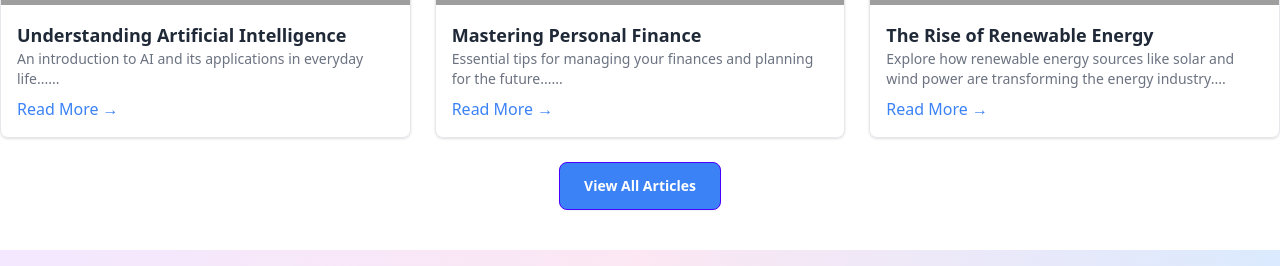
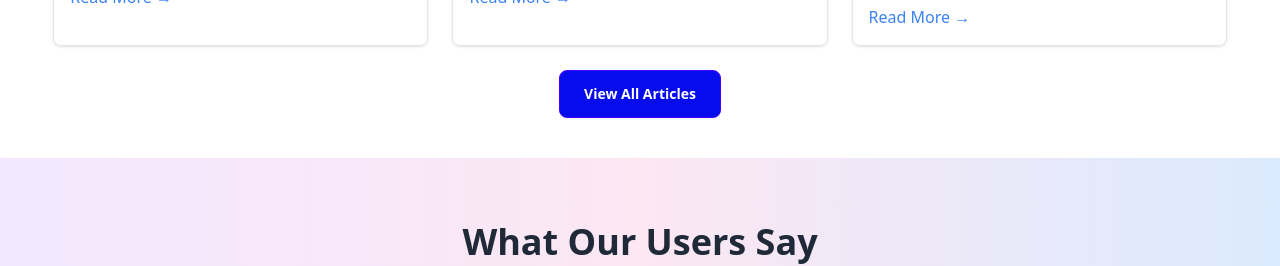
Before and after one commit to programmerrabbanii/news-paper-clients-, a React (Vite) app: page / in a window 1280 px wide. Shown: the part 1070-1336 px from the top of the page. Built offline with nearby package versions, Linux system fonts and the light colour scheme; no server answers; grey boxes are pictures that could not be loaded.

Commit message:
added the navigage whene clicke all artical page

```diff
--- a/src/components/FeaturedArticles.jsx
+++ b/src/components/FeaturedArticles.jsx
@@ -1,4 +1,5 @@
 import React from "react";
+import { Link } from "react-router-dom";
 
 const FeaturedArticles = () => {
   // Static list of articles
@@ -54,7 +55,7 @@ const FeaturedArticles = () => {
   ];
 
   return (
-    <section className="py-10">
+    <section className="py-10 w-11/12 mx-auto">
       <h2 className="text-3xl font-bold text-center mb-6">Trending Articles</h2>
       <div className="grid grid-cols-1 md:grid-cols-2 lg:grid-cols-3 gap-6">
         {articles.map((article) => (
@@ -83,12 +84,12 @@ const FeaturedArticles = () => {
         ))}
       </div>
       <div className="text-center mt-6">
-        <a
-          href="/articles"
-          className="btn btn-primary bg-blue-500 text-white px-6 py-2 rounded-lg"
+        <Link to="/allartical"
+
+          className="btn btn-primary bg-[#070CEC] text-white px-6 py-2 rounded-lg"
         >
           View All Articles
-        </a>
+        </Link>
       </div>
     </section>
   );
--- a/src/page/AllArticles.jsx
+++ b/src/page/AllArticles.jsx
@@ -30,7 +30,7 @@ const AllArticles = () => {
     }
 
     return (
-        <div>
+        <div className='w-11/12 mx-auto'>
             <h3 className="text-2xl font-bold mb-4">All Articles</h3>
 
             {/* Filter Section */}
@@ -83,7 +83,7 @@ const AllArticles = () => {
                             className={`mt-2 px-4 py-2 rounded ${
                                 article.isPremium && !article.isSubscribed
                                     ? 'bg-gray-400 cursor-not-allowed'
-                                    : 'bg-blue-500 text-white'
+                                    : 'bg-[#070CEC] text-white'
                             }`}
                             disabled={article.isPremium && !article.isSubscribed}
                             onClick={() =>
--- a/src/page/Home.jsx
+++ b/src/page/Home.jsx
@@ -4,7 +4,7 @@ import Slider from '../components/Slider';
 // import AllPublishers from '../components/AllPublishers';
 import Plans from '../components/Plans';
 // import Statistics from '../components/Statistics';
-import SubscriptionPage from '../components/SubscriptionPage';
+// import SubscriptionPage from '../components/SubscriptionPage';
 import Testimonials from '../components/Testimonials';
 import FeaturedArticles from '../components/FeaturedArticles';
 
@@ -16,7 +16,7 @@ const Home = () => {
            {/* <AllPublishers></AllPublishers> */}
            {/* <Statistics></Statistics> */}
            <Plans></Plans>
-           <SubscriptionPage></SubscriptionPage>
+           {/* <SubscriptionPage></SubscriptionPage> */}
            <FeaturedArticles></FeaturedArticles>
            <Testimonials></Testimonials>
 
```
